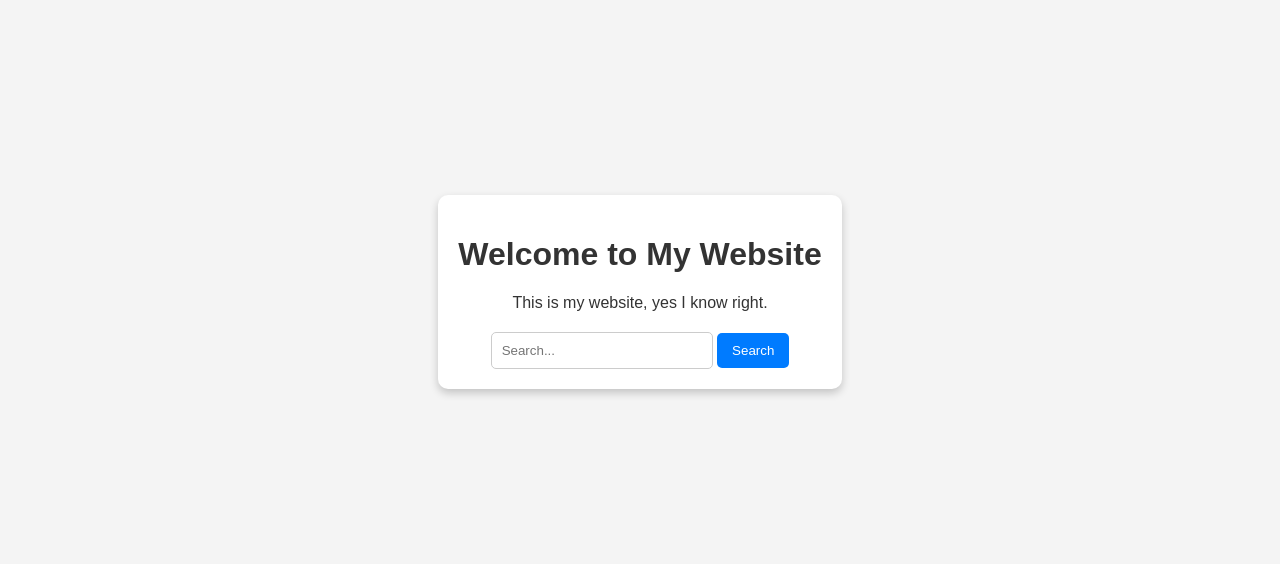
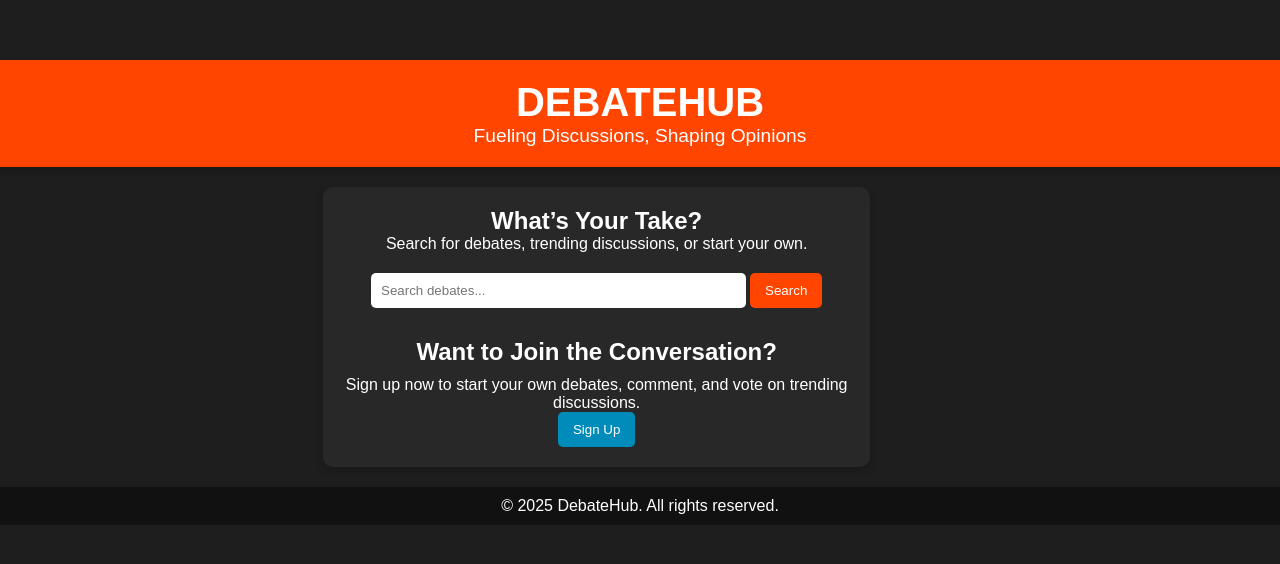
Before and after one commit to c0ldyz/my-website, a website: page public/index.html in a window 1280 px wide. Shown: the part 108-672 px from the top of the page. Drawn offline with Linux system fonts and the light colour scheme.

Commit message:
Updated website with new layout and styling

```diff
--- a/public/index.html
+++ b/public/index.html
@@ -3,20 +3,38 @@
 <head>
     <meta charset="UTF-8">
     <meta name="viewport" content="width=device-width, initial-scale=1.0">
-    <title>My Website</title>
+    <title>DebateHub - Where Opinions Clash</title>
     <link rel="stylesheet" href="styles.css">
 </head>
 <body>
-    <div class="container">
-        <h1>Welcome to My Website</h1>
-        <p>This is my website, yes I know right.</p>
+    <header>
+        <h1>DebateHub</h1>
+        <p>Fueling Discussions, Shaping Opinions</p>
+    </header>
 
-        <!-- Search Bar -->
-        <div class="search-container">
-            <input type="text" id="search" placeholder="Search...">
-            <button onclick="performSearch()">Search</button>
+    <main>
+        <div class="container">
+            <h2>What’s Your Take?</h2>
+            <p>Search for debates, trending discussions, or start your own.</p>
+
+            <div class="search-container">
+                <input type="text" id="search" placeholder="Search debates...">
+                <button onclick="searchDebates()">Search</button>
+            </div>
+
+            <div id="results-container"></div>
+
+            <div class="cta-section">
+                <h3>Want to Join the Conversation?</h3>
+                <p>Sign up now to start your own debates, comment, and vote on trending discussions.</p>
+                <button id="signup-btn">Sign Up</button>
+            </div>
         </div>
-    </div>
+    </main>
+
+    <footer>
+        <p>© 2025 DebateHub. All rights reserved.</p>
+    </footer>
 
     <script src="script.js"></script>
 </body>
--- a/public/script.js
+++ b/public/script.js
@@ -1,4 +1,17 @@
-function performSearch() {
-    let searchQuery = document.getElementById("search").value;
-    alert("You searched for: " + searchQuery);
+// public/script.js
+
+document.getElementById("signup-btn").addEventListener("click", function() {
+    alert("Sign-up functionality coming soon!");
+});
+
+function searchDebates() {
+    let query = document.getElementById("search").value;
+    let resultsContainer = document.getElementById("results-container");
+
+    if (!query.trim()) {
+        resultsContainer.innerHTML = "<p style='color:red;'>Please enter a search term.</p>";
+        return;
+    }
+
+    resultsContainer.innerHTML = `<p>Searching debates for: <strong>${query}</strong>...</p>`;
 }
--- a/public/styles.css
+++ b/public/styles.css
@@ -1,47 +1,101 @@
 /* public/styles.css */
-/* Apply styles to the whole page */
-body {
-    font-family: Arial, sans-serif;
-    background-color: #f4f4f4;
-    color: #333;
+
+/* Global Reset */
+body, h1, h2, h3, p, input, button {
     margin: 0;
     padding: 0;
-    display: flex;
-    justify-content: center;
-    align-items: center;
-    height: 100vh;
+    font-family: 'Arial', sans-serif;
 }
 
-/* Center the content */
+/* Body Styling */
+body {
+    background-color: #1e1e1e;
+    color: #ffffff;
+    display: flex;
+    flex-direction: column;
+    align-items: center;
+    justify-content: center;
+    height: 100vh;
+    text-align: center;
+}
+
+/* Header */
+header {
+    background-color: #ff4500;
+    padding: 20px;
+    width: 100%;
+    box-shadow: 0px 4px 8px rgba(0, 0, 0, 0.2);
+}
+
+header h1 {
+    font-size: 2.5em;
+    font-weight: bold;
+    text-transform: uppercase;
+}
+
+header p {
+    font-size: 1.2em;
+}
+
+/* Main Content */
 .container {
-    text-align: center;
-    background: white;
+    background: #282828;
     padding: 20px;
     border-radius: 10px;
     box-shadow: 0px 4px 8px rgba(0, 0, 0, 0.2);
+    width: 80%;
+    max-width: 600px;
+    margin-top: 20px;
 }
 
-/* Search Bar Styling */
+/* Search Bar */
 .search-container {
     margin-top: 20px;
 }
 
 #search {
     padding: 10px;
-    width: 200px;
-    border: 1px solid #ccc;
+    width: 70%;
+    border: none;
     border-radius: 5px;
 }
 
 button {
     padding: 10px 15px;
-    background-color: #007bff;
+    background-color: #ff4500;
     color: white;
     border: none;
     border-radius: 5px;
     cursor: pointer;
+    transition: background 0.3s;
 }
 
 button:hover {
-    background-color: #0056b3;
+    background-color: #d83700;
 }
+
+/* CTA Section */
+.cta-section {
+    margin-top: 30px;
+}
+
+.cta-section h3 {
+    font-size: 1.5em;
+    margin-bottom: 10px;
+}
+
+#signup-btn {
+    background-color: #008CBA;
+}
+
+#signup-btn:hover {
+    background-color: #005f75;
+}
+
+/* Footer */
+footer {
+    margin-top: 20px;
+    padding: 10px;
+    width: 100%;
+    background: #111;
+}
```
